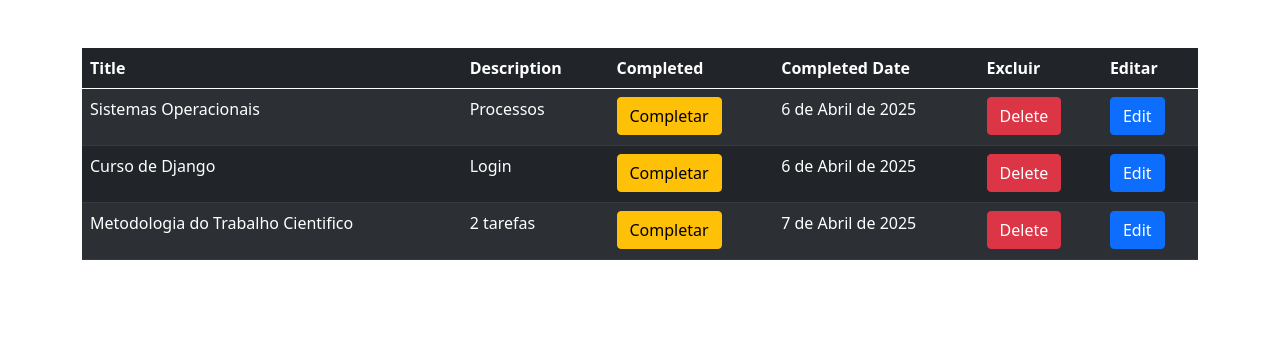
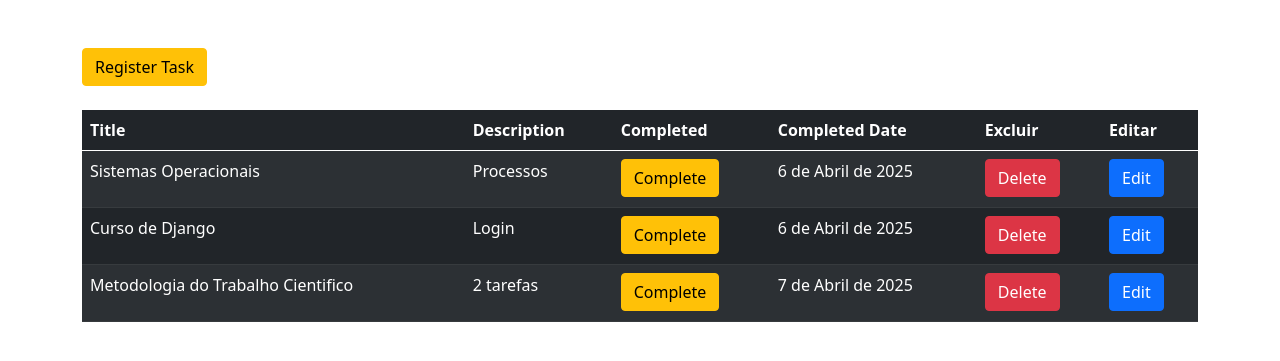
Before and after one commit to Joyce8900/django-to-do, a Django app: page /todo/listar_tarefas/ in a window 1280 px wide. Shown: the top 361 px of the page. Run offline with Django 5.2, Linux system fonts and the light colour scheme; data comes from the database, SQL or seed files in the repository; both versions use the stored data as it was after the commit; some libraries are stand-ins or nearby versions.

Commit message:
feat(add):adiciona button cancel em editar_tarefa

```diff
--- a/todo/templates/editar_tarefa.html
+++ b/todo/templates/editar_tarefa.html
@@ -31,6 +31,7 @@
       <br>
       {{ form.as_p }}
       <button class="btn btn-success" type="submit" class="btn btn-primary">Submit</button>
+      <button class="btn btn-danger" href={%url 'listar_tarefas'%}>Cancel</button>
 
     </form>
   </div>
--- a/todo/templates/listar_tarefas.html
+++ b/todo/templates/listar_tarefas.html
@@ -19,6 +19,8 @@
   <br>
   <br>
   <div class="container">
+     <a class="btn btn-warning text-center" href="{% url 'cadastrar_tarefas' %}">Register Task</a>
+     <br><br>
     <table class="table table-dark table-striped">
   <thead>
     <tr>
@@ -39,9 +41,9 @@
         <form method="POST" action="{% url 'completar_tarefa' todo.id %}">
           {% csrf_token %}
           {% if not todo.completed %}
-            <button id='completo' type="submit" class="btn btn-warning">Completar</button>
+            <button id='completo' type="submit" class="btn btn-warning">Complete</button>
           {% else %}
-            <p class="btn btn-success">Completo</p>
+            <p class="btn btn-success">Full</p>
           {% endif %}
         </form>
       </td>
```
Also changed, not shown: db.sqlite3.
